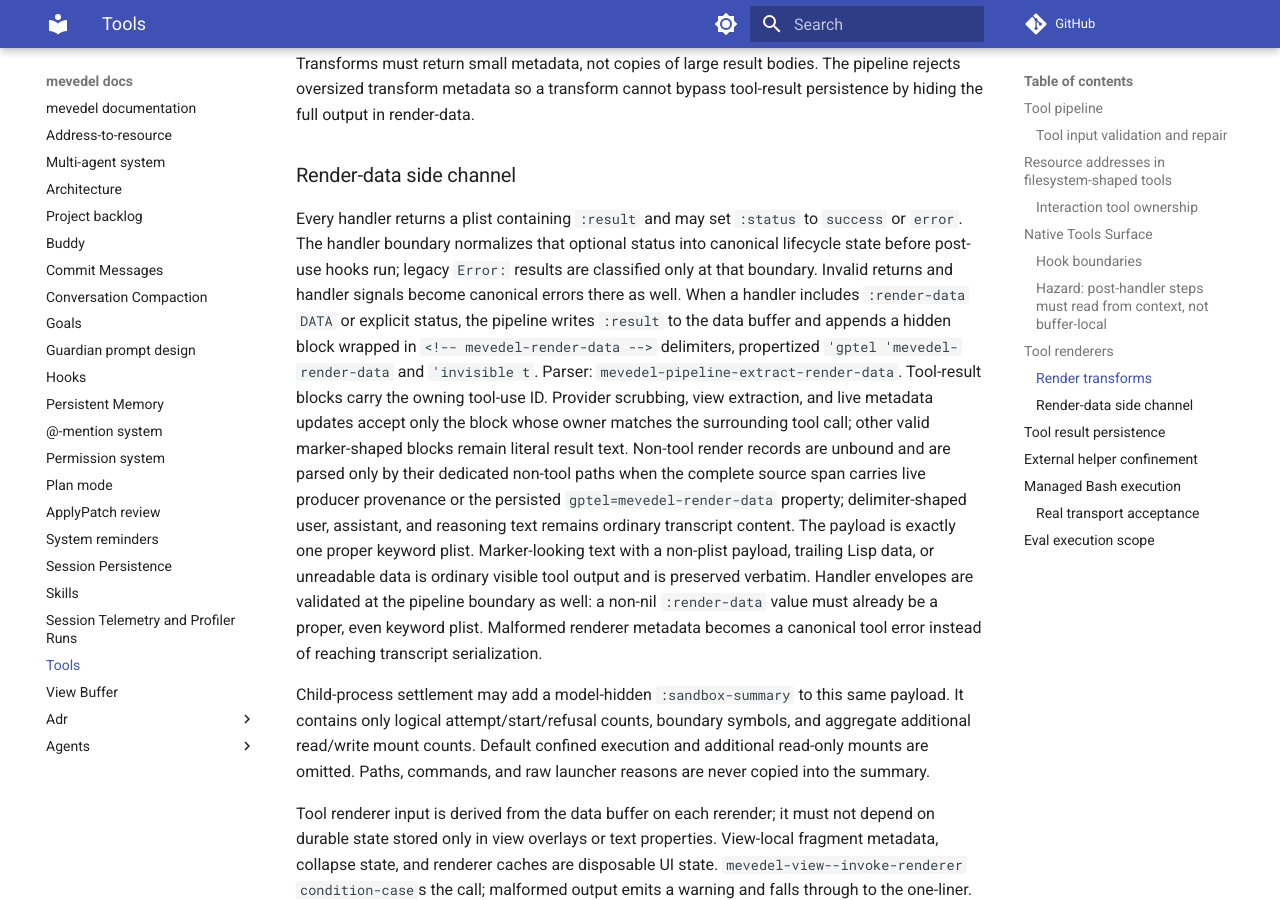
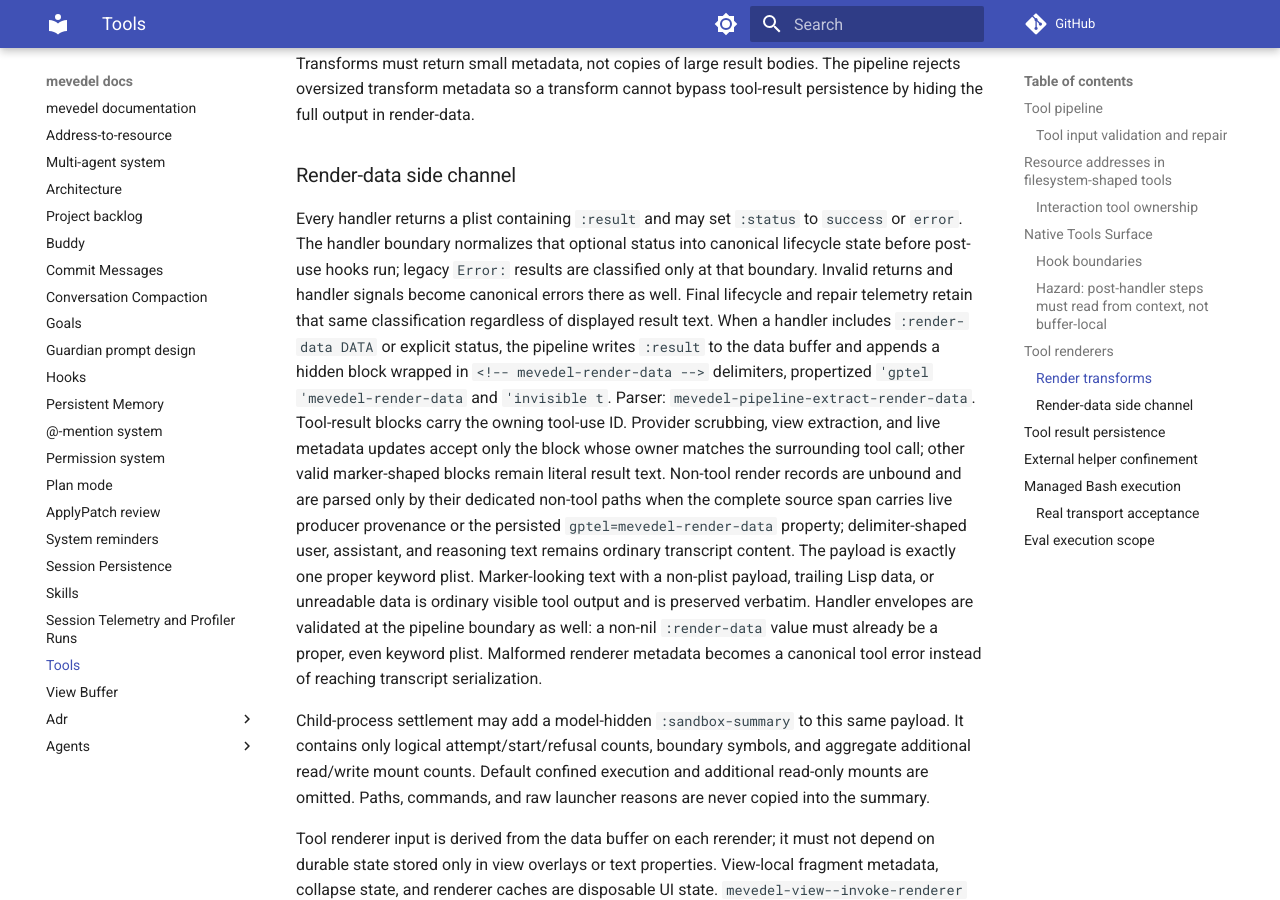
Before and after one commit to FrauH0lle/mevedel, an MkDocs documentation site: the page built from docs/tools.md, in a window 1280 px wide and 900 px high, scrolled down 9062 px. Built offline with MkDocs 1.6.1 and Material for MkDocs 9.7.7, drawn with Linux system fonts in a browser that asks for light colours; comment, search, counter and statistics services are not loaded.

Commit message:
fix(pipeline): Preserve settled handler status
* mevedel-pipeline.el (mevedel-pipeline-run-tool, mevedel-pipeline--step-handler, mevedel-pipeline--format-context-failure): Carry the accepted canonical classification into lifecycle and repair telemetry without allowing duplicate async callbacks to replace it.\n\n* test/test-mevedel-pipeline.el (mevedel-pipeline-run-tool): Cover neutral-text structured errors and duplicate callbacks held behind PostToolUse.\n\n* docs/tools.md: Document canonical telemetry classification.

```diff
--- a/docs/tools.md
+++ b/docs/tools.md
@@ -393,7 +393,9 @@ Every handler returns a plist containing `:result` and may set `:status` to
 `success` or `error`. The handler boundary normalizes that optional status
 into canonical lifecycle state before post-use hooks run; legacy `Error:`
 results are classified only at that boundary. Invalid returns and handler
-signals become canonical errors there as well. When a handler
+signals become canonical errors there as well. Final lifecycle and repair
+telemetry retain that same classification regardless of displayed result text.
+When a handler
 includes `:render-data DATA` or
 explicit status, the pipeline writes `:result` to the data buffer and appends a
 hidden block wrapped in `<!-- mevedel-render-data -->` delimiters, propertized
```
Also changed, not shown: 2 other files.
